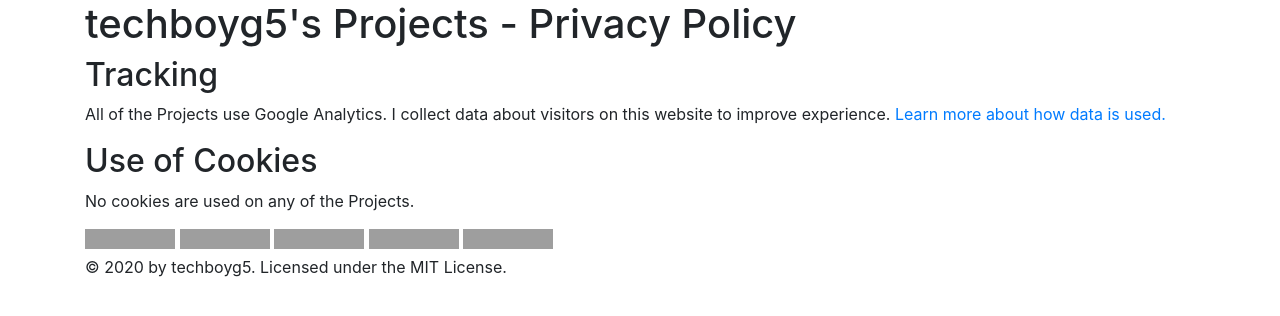
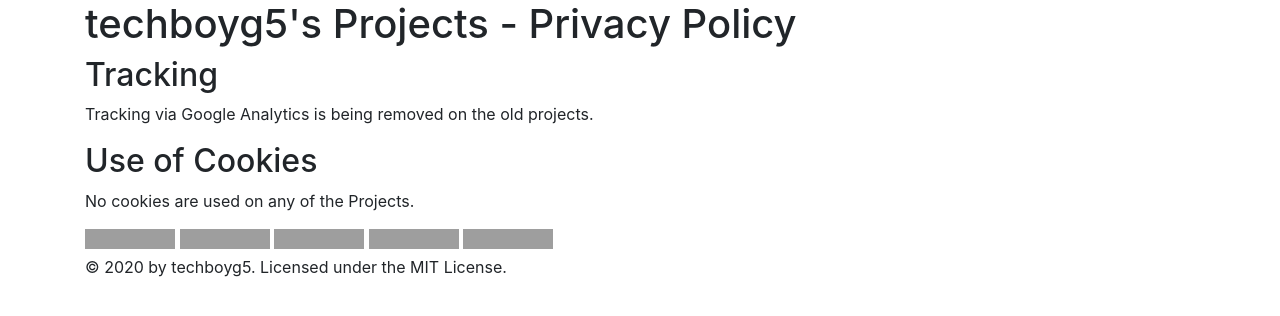
Before and after one commit to techboyg5/techboyg5.github.io, a Jekyll site: the page built from privacy.html, in a window 1280 px wide. Shown: the top 316 px of the page. Built offline with Jekyll 4.4.1, drawn with Linux system fonts in a browser that asks for light colours; grey boxes are pictures that could not be loaded.

Commit message:
Update privacy.html

```diff
--- a/privacy.html
+++ b/privacy.html
@@ -3,6 +3,6 @@ layout: default
 title: techboyg5's Projects - Privacy Policy
 ---
 <h2>Tracking</h2>
-<p>All of the Projects use Google Analytics. I collect data about visitors on this website to improve experience. <a href="https://policies.google.com/technologies/partner-sites">Learn more about how data is used.</a></p>
+<p>Tracking via Google Analytics is being removed on the old projects.</p>
 <h2>Use of Cookies</h2>
 <p>No cookies are used on any of the Projects.</p>
```
